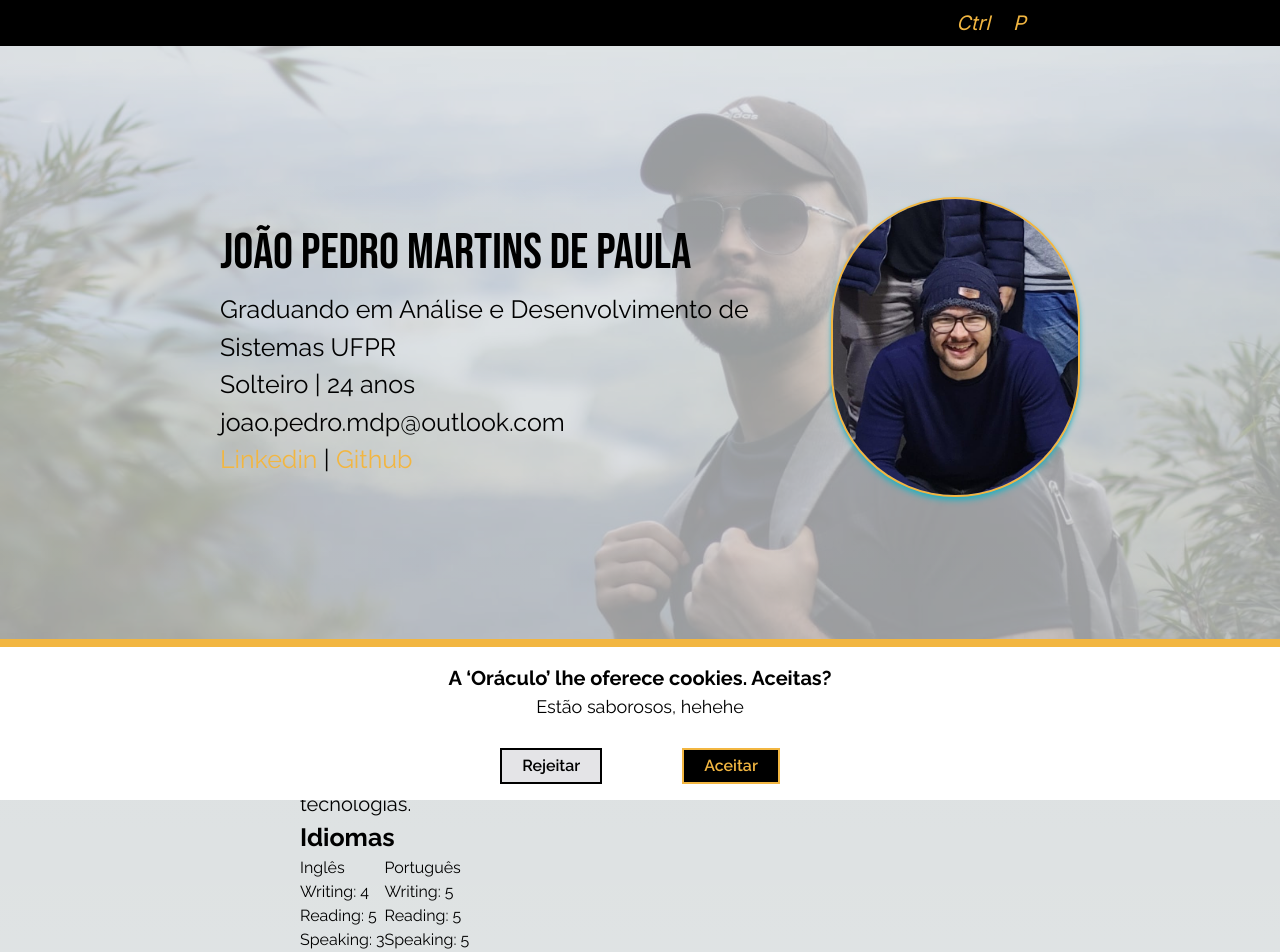
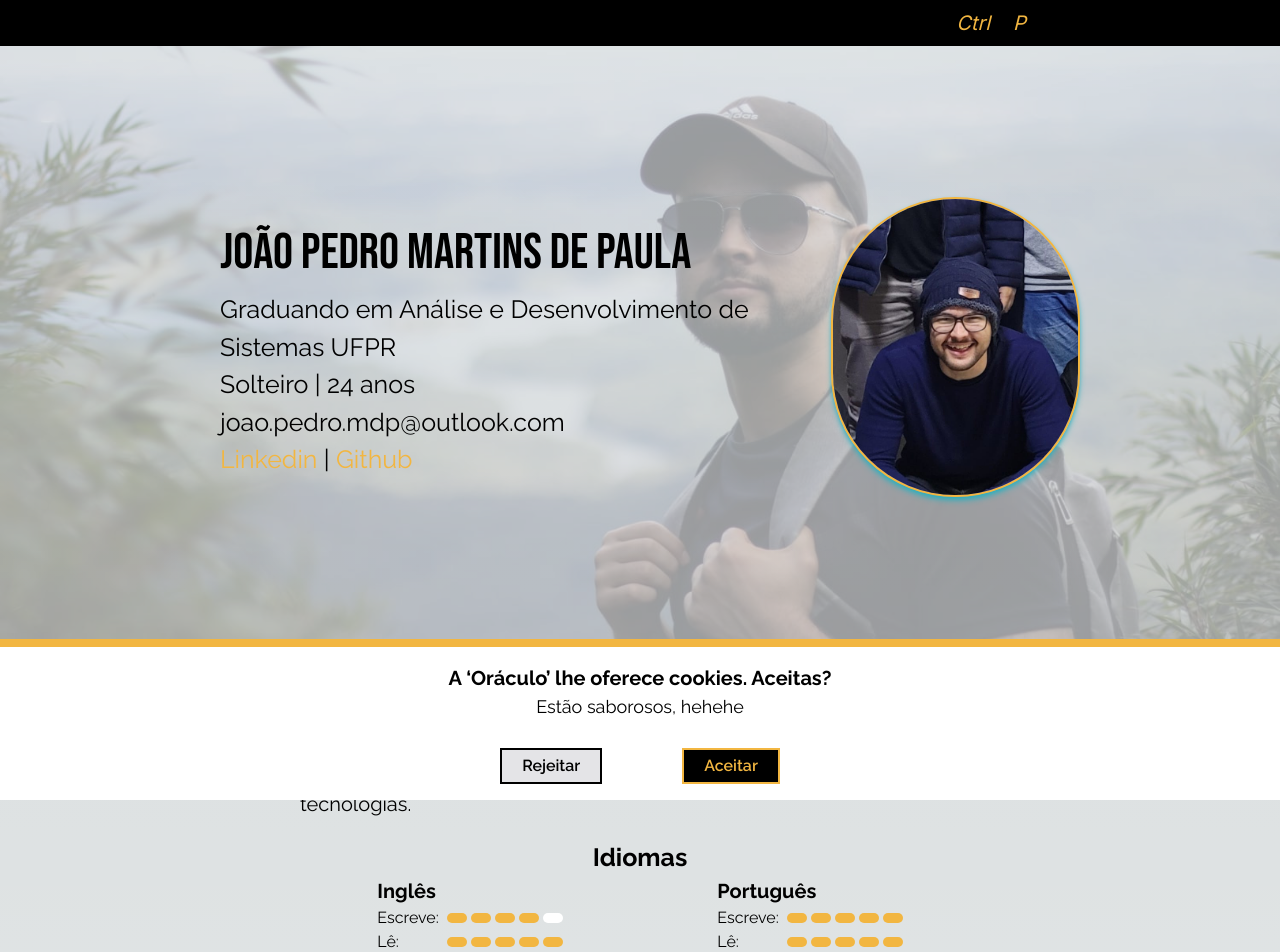
Before and after one commit to JoaoPedroMDP/curriculo, a Next.js app in the folder curriculo/: page / in a window 1280 px wide. Shown: the top 952 px of the page. Built offline with nearby package versions, Linux system fonts and the light colour scheme.

Commit message:
add: Idiomas adicionados

```diff
--- a/curriculo/app/components/idiomC.tsx
+++ b/curriculo/app/components/idiomC.tsx
@@ -1,14 +1,46 @@
 import Idiom from "../objects/idiom";
 
+export default function IdiomC({idiom}: {idiom: Idiom}){
 
-export default function IdiomC({idiom}: {idiom: Idiom}){
+    function rating_from_int(rating: number){
+        let points = [];
+        let i = 0;
+        let point_classes = "rounded-full w-[20px] h-[10px]"
+        while(i < rating){
+            points.push(<div className={`${point_classes} bg-yellow`}>&nbsp;</div>);
+            i++;
+        }
+
+        while(i < 5){
+            points.push(<div className={`${point_classes} bg-white`}>&nbsp;</div>);
+            i++;
+        }
+
+        return points;
+    }
+
+    function get_rating(label: string, rating: number){
+        return(
+            <div className="flex flex-row justify-between">
+                <span className="text-center mr-2">{label}</span>
+                <div className="flex flex-row items-center gap-1 print:hidden">
+                    {rating_from_int(rating)}
+                </div>
+                <span className="hidden print:block">{rating}</span>
+            </div>
+        );
+    }
+
+    console.log(idiom);
+
+
     return(
-        <div>
-            <p>{idiom.name}</p>
-            <p>Writing: {idiom.writing}</p>
-            <p>Reading: {idiom.reading}</p>
-            <p>Speaking: {idiom.speaking}</p>
-            <p>Listening: {idiom.listening}</p>
+        <div className="flex flex-col">
+            <p className="font-bold text-[20px]">{idiom.name}</p>
+            {get_rating("Escreve:", idiom.writing)}
+            {get_rating("Lê:", idiom.reading)}
+            {get_rating("Fala:", idiom.speaking)}
+            {get_rating("Escuta:", idiom.listening)}
         </div>
     );
 }
--- a/curriculo/app/components/sections/aboutMeSection.tsx
+++ b/curriculo/app/components/sections/aboutMeSection.tsx
@@ -11,13 +11,13 @@ export default function AboutMeSection(){
             <div className="flex flex-col flex-wrap justify-center lg:justify-between align-middle">
                 <div id="textual-introduction" className="flex flex-col gap-5">
                     <h2 className="text-[20px]">
-                        Desenvolvedor <span className="text-yellow"> versátil </span> com {yearsOfExperience} anos de experiência.
+                        Desenvolvedor versátil com {yearsOfExperience} anos de experiência.
                         Especializado em Python, com experiência em desenvolvimento web e scripts de automação.
                         Facilidade em aprender e se adaptar a novos contextos e tecnologias.
                     </h2>
                 </div>
-                <p className="text-[25px] font-bold">Idiomas</p>
-                <div className="flex flex-row">
+                <p className="text-[25px] font-bold text-center mt-5">Idiomas</p>
+                <div className="flex flex-row justify-around">
                     {idioms.map((idiom) => <IdiomC idiom={idiom} />)}
                 </div>
             </div>
```
Also changed, not shown: curriculo/app/objects/idiom.tsx (+5 -5 lines).
